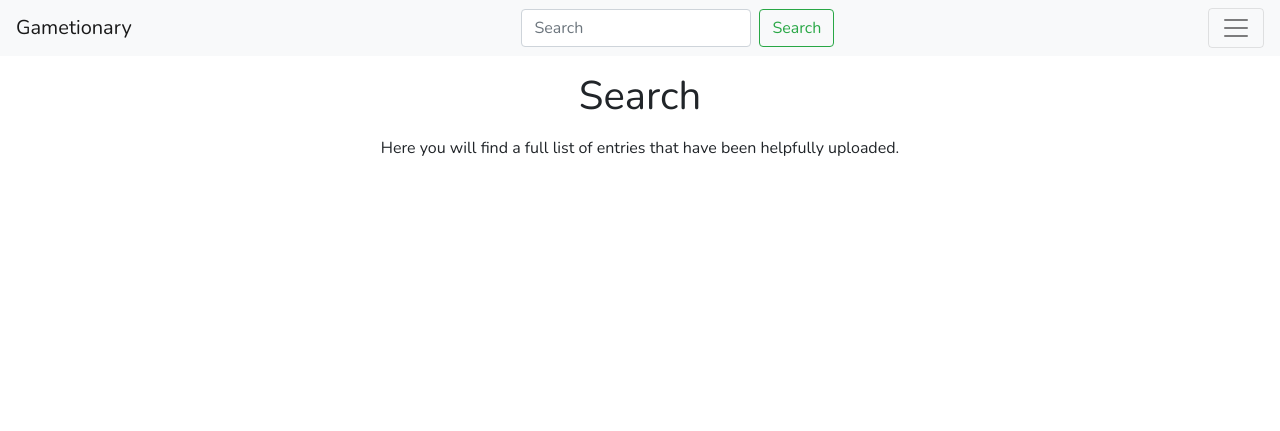
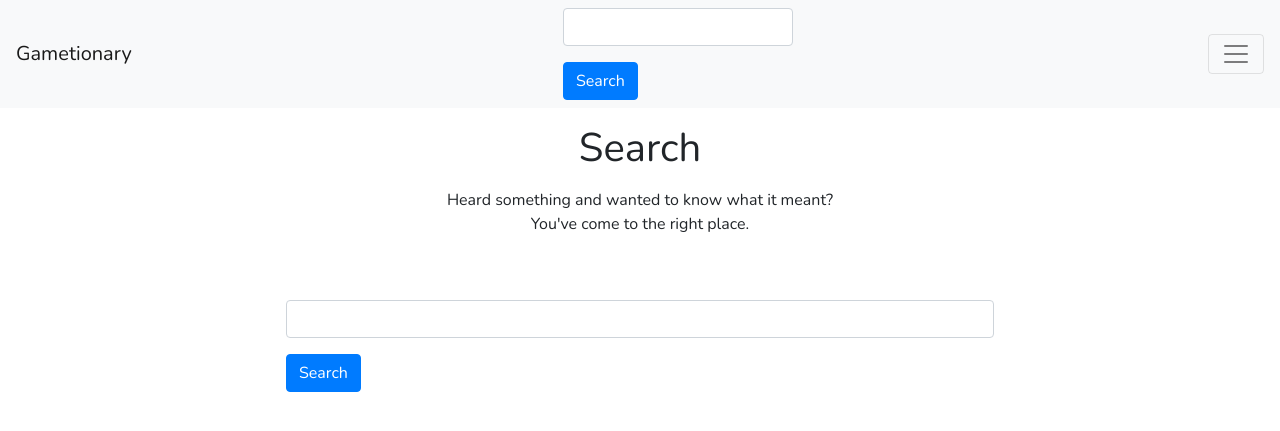
Before and after one commit to DTierneyDev/Gametionary, a Flask app: page /search in a window 1280 px wide. Shown: the top 431 px of the page. Run offline with Flask 2, Linux system fonts and the light colour scheme; data that the repository does not hold is empty; some libraries are stand-ins or nearby versions.

Commit message:
search page added and functioning. Can search from navbar or page, case insensitive.

```diff
--- a/app.py
+++ b/app.py
@@ -38,6 +38,12 @@
 @app.route('/search')
 def search():
     return render_template("search.html", entries=mongo.db.entries.find())
+
+
+@app.route('/search_db', methods=['POST'])
+def search_db():
+    search = request.form.get('search_term')
+    return render_template("search.html", entries=mongo.db.entries.find({'name': {'$regex': search, '$options': 'i'}}))
 
 
 @app.route('/add_entry')
--- a/templates/base.html
+++ b/templates/base.html
@@ -16,10 +16,12 @@
     <!-- NAVBAR -->
 	<nav class="navbar navbar-light bg-light">
 		<a class="navbar-brand" href="{{url_for('index')}}">Gametionary</a>
-		<form class="form-inline my-2 my-lg-0">
-			<input class="form-control mr-sm-2" type="search" placeholder="Search">
-			<button class="btn btn-outline-success my-2 my-sm-0" type="submit">Search</button>
-		</form>
+		<form action="{{url_for('search_db')}}" method="POST">
+            <div class="form-group">
+                <input type="text" class="form-control" id="search_term" name="search_term" placeholder="">
+            </div>
+            <button type="submit" class="btn btn-primary">Search</button>
+        </form>
 		<button class="navbar-toggler" type="button" data-toggle="collapse" data-target="#navbarToggler" aria-controls="navbarToggler" aria-expanded="false" aria-label="Toggle navigation">
             <span class="navbar-toggler-icon"></span>
         </button>
@@ -40,6 +42,9 @@
 				<li class="nav-item">
 					<a class="nav-link" href="{{url_for('add_entry')}}">Add Entry</a>
 				</li>
+                <li class="nav-item">
+					<a class="nav-link" href="{{url_for('search')}}">Search</a>
+				</li>
 			</ul>
 		</div>
 	</nav>
--- a/templates/search.html
+++ b/templates/search.html
@@ -13,12 +13,28 @@
         <div class="row text-center">
 			<div class="col-12">
 				<p>
-					Here you will find a full list of entries that have been helpfully uploaded.
+					Heard something and wanted to know what it meant?</br>
+                    You've come to the right place.
 				</p>
 			</div>
 		</div>
 	</div>
     <!-- /INTRODUCTION -->
+
+    <!-- SEARCHBAR -->
+    <div class="container my-3">
+        <div class="row">
+            <div class="col-12">
+                <form action="{{url_for('search_db')}}" method="POST">
+                    <div class="form-group">
+                        <input type="text" class="form-control" id="search_term" name="search_term" placeholder="">
+                    </div>
+                    <button type="submit" class="btn btn-primary">Search</button>
+                </form>
+            </div>
+        </div>
+    </div>
+    <!-- /SEARCHBAR -->
 
     <!-- ENTRY-CARDS -->
 	{% for entry in entries %}
```
